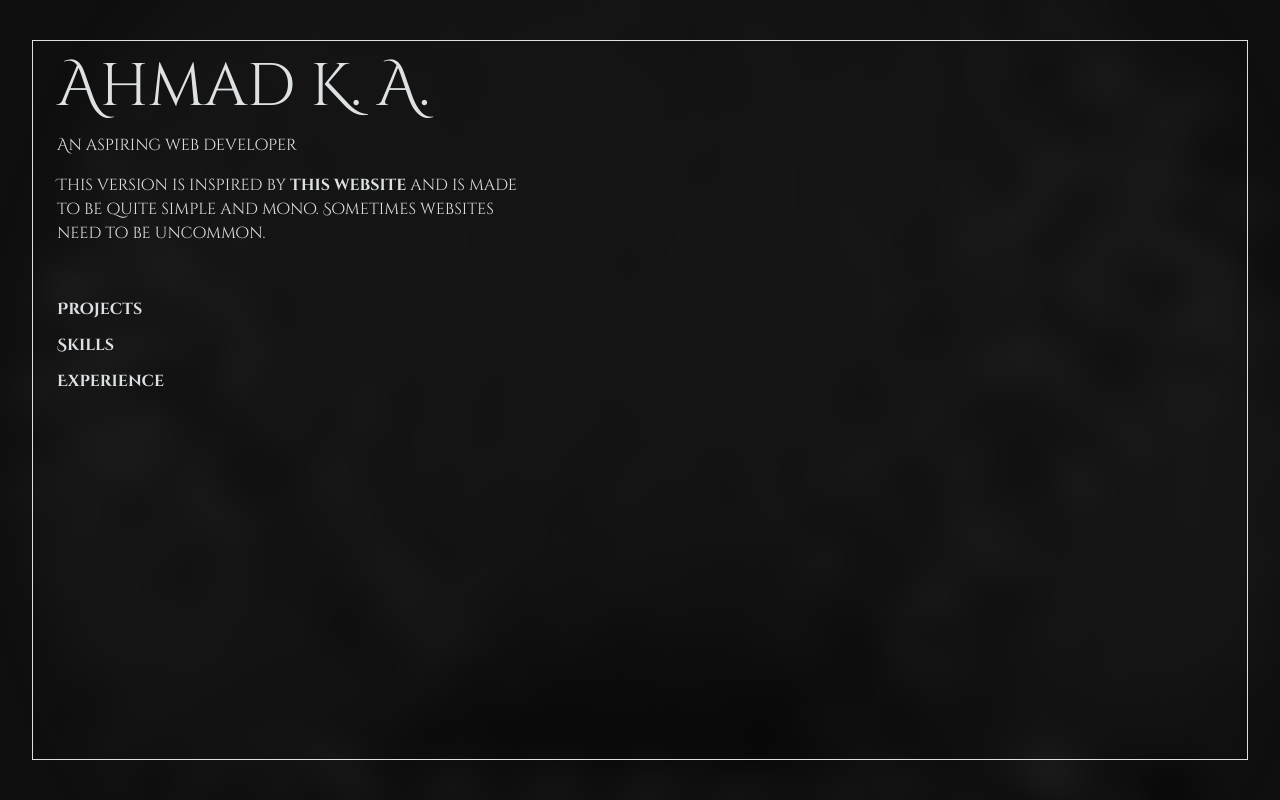
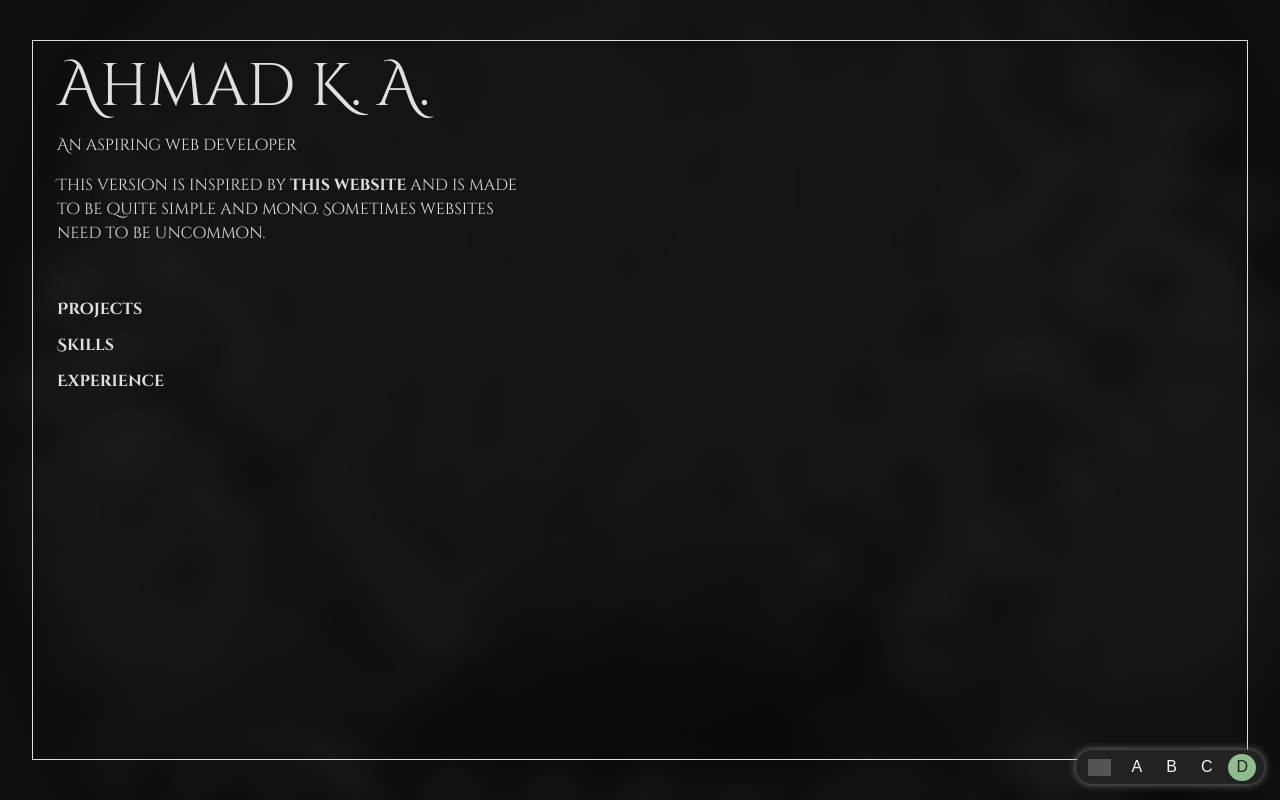
Before and after one commit to ahme-dev/portfolio-black, a React (Vite) app: page / in a window 1280 px wide. Built offline with nearby package versions, Linux system fonts and the light colour scheme; grey boxes are pictures that could not be loaded.

Commit message:
feat: add version switcher

```diff
--- a/src/App.tsx
+++ b/src/App.tsx
@@ -1,8 +1,9 @@
 import { useState } from "react";
 import "virtual:windi.css";
 import "./main.css";
-import Line from "./Line";
+import Line from "./components/Line";
 import bgImg from "./bg.png";
+import Version from "./components/Version";
 
 function App() {
   const [ui, setUi] = useState("None");
@@ -78,6 +79,7 @@
           )}
         </main>
       </div>
+      <Version></Version>
     </div>
   );
 }
--- /dev/null
+++ b/src/components/Version.css
@@ -0,0 +1,42 @@
+.version,
+.version * {
+  font-family: sans-serif;
+}
+.version {
+  position: fixed;
+  bottom: 1rem;
+  right: 1rem;
+  display: flex;
+  align-items: center;
+  justify-content: center;
+  gap: 0.5rem;
+  background-color: #222;
+  color: whitesmoke;
+  box-shadow: 0px 0px 8px gray;
+  border-radius: 1rem;
+  padding: 0.2rem 0.5rem;
+}
+.version > .vlink,
+.version > .selected {
+  display: flex;
+  justify-content: center;
+  align-items: center;
+  text-decoration: none;
+  border-radius: 50%;
+  padding: 0.1rem 0.5rem;
+}
+.version > .selected {
+  background-color: darkseagreen;
+  cursor: default;
+  color: #222;
+}
+.version > .vlink:hover {
+  background-color: darkgray;
+  color: #222;
+}
+.version > img {
+  padding: 0.3rem;
+  width: 2rem;
+  filter: invert(1);
+  opacity: 0.8;
+}
--- /dev/null
+++ b/src/components/Version.tsx
@@ -0,0 +1,23 @@
+import "./Version.css";
+
+function Version() {
+  return (
+    <div className="version">
+      <img src="https://img.icons8.com/ios-filled/100/000000/paint.png" />
+      <a className="vlink" href="https://ahmed.systems">
+        A
+      </a>
+      <a className="vlink" href="https://b.ahmed.systems">
+        B
+      </a>
+      <a className="vlink" href="https://c.ahmed.systems">
+        C
+      </a>
+      <a className="selected" href="https://d.ahmed.systems">
+        D
+      </a>
+    </div>
+  );
+}
+
+export default Version;
```
Also changed, not shown: src/components/Line.tsx (renamed from src/Line.tsx).
